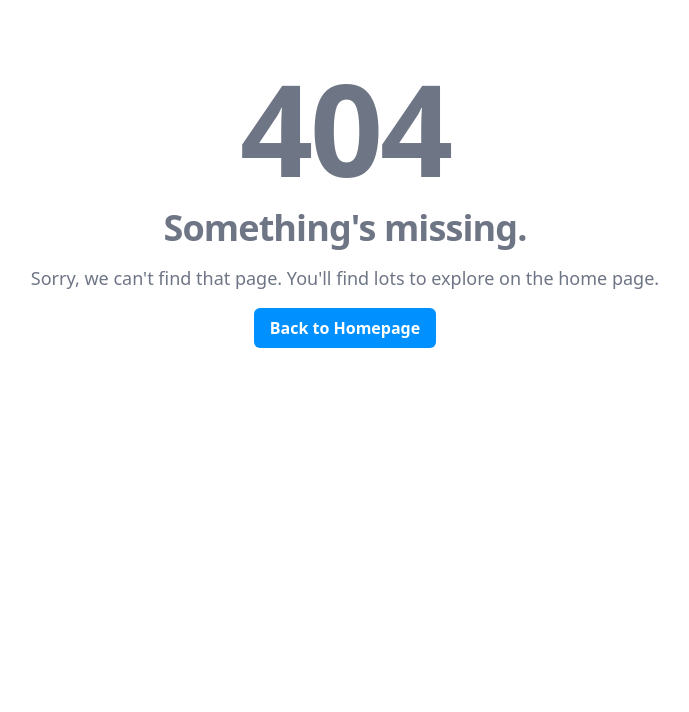
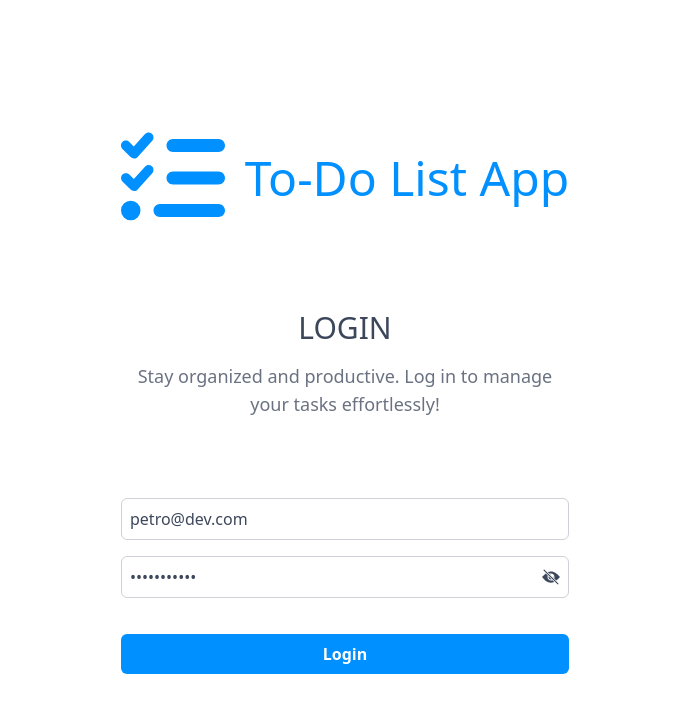
Before and after one commit to Tskxe33/todo-list-app, a React (Vite) app: page /auth/login in a window 1280 px wide. Before the commit this address had no page. Shown: the top 712 px of the page, without its empty margins (295-984 px from the left). Built offline with nearby package versions, Linux system fonts and the light colour scheme.

Commit message:
feat: login page

```diff
--- a/src/components/Header.tsx
+++ b/src/components/Header.tsx
@@ -1,20 +1,13 @@
-import { FaListCheck } from "react-icons/fa6";
-import { Link, useNavigate } from "react-router-dom";
+import { useNavigate } from "react-router-dom";
 import CustomButton from "./CustomButton";
+import Logo from "./Logo";
 
 const Header = () => {
   const navigate = useNavigate();
 
   return (
     <div className="flex h-16 bg-white items-center justify-between px-4 sm:px-12 shadow-md mb-10">
-      <div className="flex items-center gap-2 sm:gap-5">
-        <Link to="/">
-          <FaListCheck className="h-7 w-7 sm:h-10 sm:w-10 text-primary" />
-        </Link>
-        <h2 className="text-base sm:text-3xl font-extralight text-primary">
-          To-Do List App
-        </h2>
-      </div>
+      <Logo />
       <div className="flex items-center gap-2">
         <CustomButton
           text="Logout"
--- /dev/null
+++ b/src/components/Logo.tsx
@@ -0,0 +1,25 @@
+import { FaListCheck } from "react-icons/fa6";
+import { Link } from "react-router-dom";
+
+interface Props {
+  iconSize?: string;
+  textSize?: string;
+}
+
+const Logo = ({
+  iconSize = "h-7 w-7 sm:h-10 sm:w-10",
+  textSize = "text-base sm:text-3xl",
+}: Props) => {
+  return (
+    <div className="flex items-center gap-2 sm:gap-5">
+      <Link to="/">
+        <FaListCheck className={`${iconSize} text-primary`} />
+      </Link>
+      <h2 className={`${textSize} font-extralight text-primary`}>
+        To-Do List App
+      </h2>
+    </div>
+  );
+};
+
+export default Logo;
--- /dev/null
+++ b/src/components/auth/LoginForm.tsx
@@ -0,0 +1,76 @@
+import CustomButton from "../CustomButton";
+import { IoIosEye } from "react-icons/io";
+import { IoIosEyeOff } from "react-icons/io";
+import { useLoginUser } from "../../hooks/useLoginUser";
+
+const LoginForm = () => {
+  const {
+    email,
+    setEmail,
+    password,
+    setPassword,
+    emailError,
+    showPassword,
+    setShowPassword,
+    handleLogin,
+    passwordError,
+  } = useLoginUser();
+
+  return (
+    <div className="flex flex-col items-center justify-center gap-4 w-full max-w-md">
+      <div className="relative w-full">
+        <input
+          placeholder="e.g: joe@doe.com"
+          className="w-full p-2 border border-border rounded-md outline-none text-grey-dark"
+          onChange={(e) => setEmail(e.target.value)}
+          value={email}
+        />
+        {emailError === "required" && (
+          <p className="text-red-500 text-sm">Invalid email</p>
+        )}
+      </div>
+
+      <div className="relative w-full mb-5">
+        <div className="relative">
+          <input
+            placeholder="e.g: password123!@#$%"
+            type={showPassword ? "text" : "password"}
+            className="w-full p-2 border border-border rounded-md outline-none text-grey-dark"
+            onChange={(e) => setPassword(e.target.value)}
+            value={password}
+          />
+          {showPassword ? (
+            <IoIosEye
+              className="absolute right-2 top-1/2 -translate-y-1/2 text-grey-dark cursor-pointer"
+              size={20}
+              onClick={() => setShowPassword(false)}
+            />
+          ) : (
+            <IoIosEyeOff
+              className="absolute right-2 top-1/2 -translate-y-1/2 text-grey-dark cursor-pointer"
+              size={20}
+              onClick={() => setShowPassword(true)}
+            />
+          )}
+        </div>
+        <p className="text-red-500 text-sm">
+          {passwordError === "required" ? "Password is required" : ""}
+        </p>
+
+        <p className="text-red-500 text-sm">
+          {emailError === "invalid" || passwordError === "invalid"
+            ? "Invalid user credentials"
+            : ""}
+        </p>
+      </div>
+
+      <CustomButton
+        text="Login"
+        onClick={handleLogin}
+        buttonClassName="w-full"
+      />
+    </div>
+  );
+};
+
+export default LoginForm;
--- /dev/null
+++ b/src/hooks/useLoginUser.ts
@@ -0,0 +1,55 @@
+import { useState } from "react";
+import { isValidEmail } from "../utils/regex";
+import { useNavigate } from "react-router-dom";
+
+type ErrorType = "required" | "invalid" | null;
+
+export const useLoginUser = () => {
+  const navigate = useNavigate();
+
+  const [email, setEmail] = useState("petro@dev.com");
+  const [password, setPassword] = useState("password123");
+  const [showPassword, setShowPassword] = useState(false);
+  const [emailError, setEmailError] = useState<ErrorType>(null);
+  const [passwordError, setPasswordError] = useState<ErrorType>(null);
+  const isValidCredentials =
+    email === "petro@dev.com" && password === "password123";
+
+  const handleLogin = () => {
+    setEmailError(null);
+    setPasswordError(null);
+
+    if (!email) {
+      setEmailError("required");
+      return;
+    }
+
+    if (!isValidEmail(email)) {
+      setEmailError("invalid");
+      return;
+    }
+
+    if (!password) {
+      setPasswordError("required");
+      return;
+    }
+
+    if (isValidCredentials) {
+      navigate("/dashboard");
+    } else {
+      setEmailError("invalid");
+      setPasswordError("invalid");
+    }
+  };
+  return {
+    handleLogin,
+    email,
+    setEmail,
+    password,
+    setPassword,
+    showPassword,
+    setShowPassword,
+    emailError,
+    passwordError,
+  };
+};
--- /dev/null
+++ b/src/pages/auth/LoginPage.tsx
@@ -0,0 +1,30 @@
+import LoginForm from "../../components/auth/LoginForm";
+import Logo from "../../components/Logo";
+
+const LoginPage = () => {
+  return (
+    <div
+      className="flex flex-col items-center justify-start md:justify-center h-screen gap-20 mx-3 md:mx-0 mt-5 md:mt-0
+    "
+    >
+      <div className="flex flex-col items-center justify-center gap-20">
+        <Logo
+          iconSize="h-14 w-14 md:h-26 md:w-26"
+          textSize="text-3xl md:text-5xl"
+        />
+        <div className="flex flex-col items-center justify-center gap-4">
+          <h1 className="text-3xl font-thin text-grey-dark uppercase text-center">
+            Login
+          </h1>
+          <p className="text-lg text-gray-500 text-center w-full max-w-md">
+            Stay organized and productive. Log in to manage your tasks
+            effortlessly!
+          </p>
+        </div>
+      </div>
+      <LoginForm />
+    </div>
+  );
+};
+
+export default LoginPage;
--- a/src/routes/router.tsx
+++ b/src/routes/router.tsx
@@ -3,14 +3,20 @@ import { ROUTES } from "./routes";
 import ErrorPage from "../pages/ErrorPage";
 import DashboradPage from "../pages/DashboardPage";
 import MainLayout from "../layouts/MainLayout";
+import LoginPage from "../pages/auth/LoginPage";
+
 const router = createBrowserRouter([
+  {
+    path: ROUTES.LOGIN,
+    element: <LoginPage />,
+    index: true,
+  },
   {
     element: <MainLayout />,
     children: [
       {
         path: ROUTES.ROOT,
         element: <DashboradPage />,
-        index: true,
       },
       {
         path: ROUTES.DASHBOARD,
--- a/src/routes/routes.ts
+++ b/src/routes/routes.ts
@@ -1,4 +1,5 @@
 export const ROUTES = {
   ROOT: "/",
   DASHBOARD: "/dashboard",
+  LOGIN: "/auth/login",
 };
--- /dev/null
+++ b/src/utils/regex.ts
@@ -0,0 +1,4 @@
+export const isValidEmail = (email: string): boolean => {
+  const emailRegex = /^[a-zA-Z0-9._-]+@[a-zA-Z0-9.-]+\.[a-zA-Z]{2,}$/;
+  return emailRegex.test(email);
+};
```
